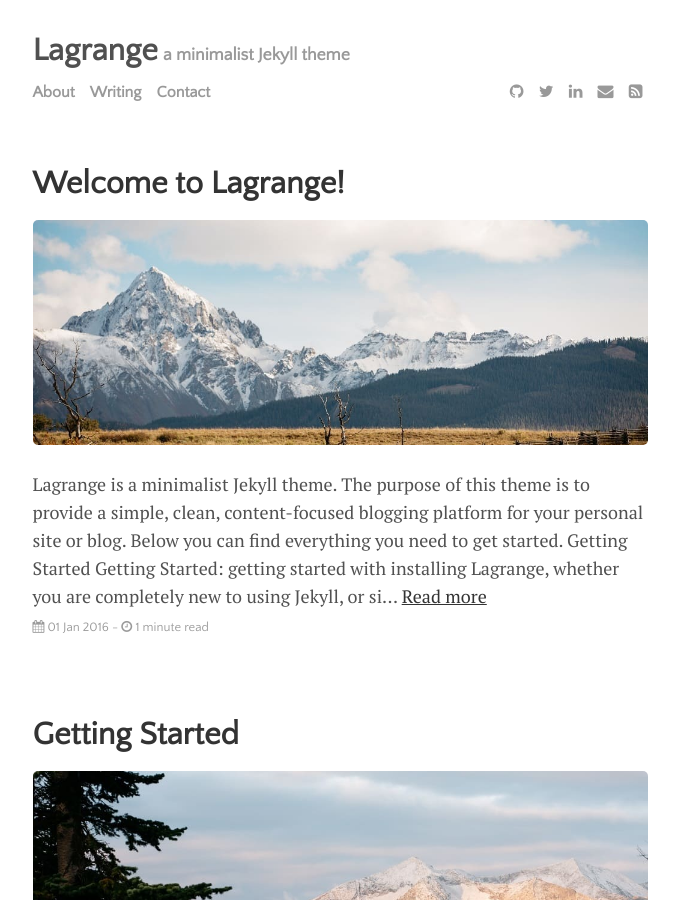
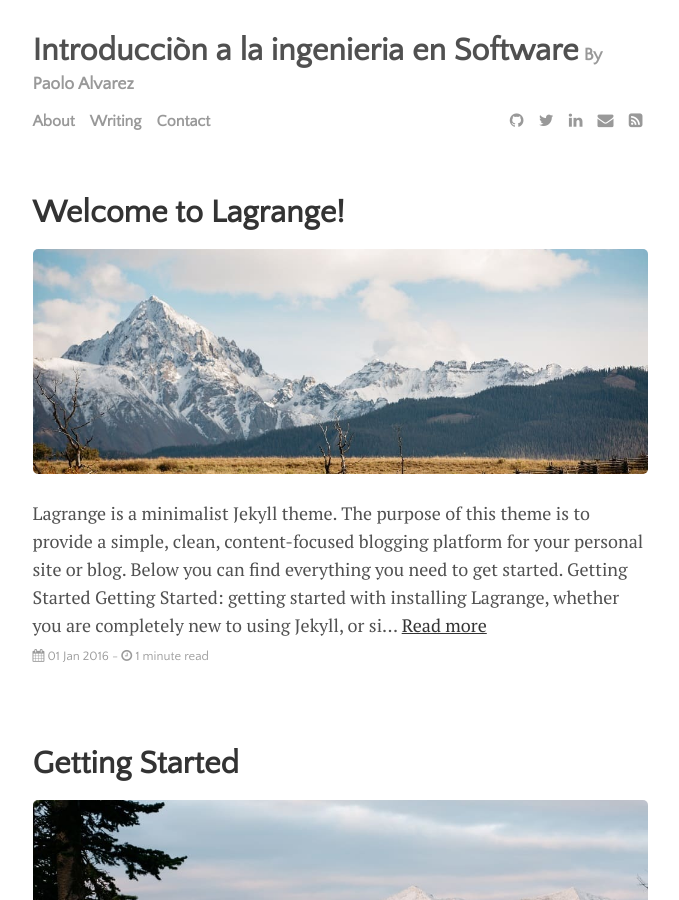
Before and after one commit to Paolo19010/Miblog, a Jekyll site: the page built from index.html, in a window 1280 px wide and 900 px high. Shown: the whole window, without its empty margins (300-979 px from the left). Built offline with Jekyll 4.4.1, drawn with Linux system fonts in a browser that asks for light colours; the list of posts is cut into pages by our own code; some of the changed text lies outside the part shown.

Commit message:
modificacion
mmodificacion

```diff
--- a/_config.yml
+++ b/_config.yml
@@ -20,9 +20,9 @@ permalink:           none
 plugins:             [jekyll-paginate, jekyll-sitemap, jekyll-feed, jekyll-seo-tag]
 
 # Customise atom feed settings (this is where Jekyll-Feed gets configuration information)
-title:		           'Lagrange'
-description:	       'a minimalist Jekyll theme'
-author:              'Paul Le'
+title:		           'Introducciòn a la ingenieria en Software'
+description:	       'By Paolo Alvarez'
+author:              'Polo'
 
 # RSS 2.0 can be used instead of Atom by uncommenting following two lines
 #feed:
```
